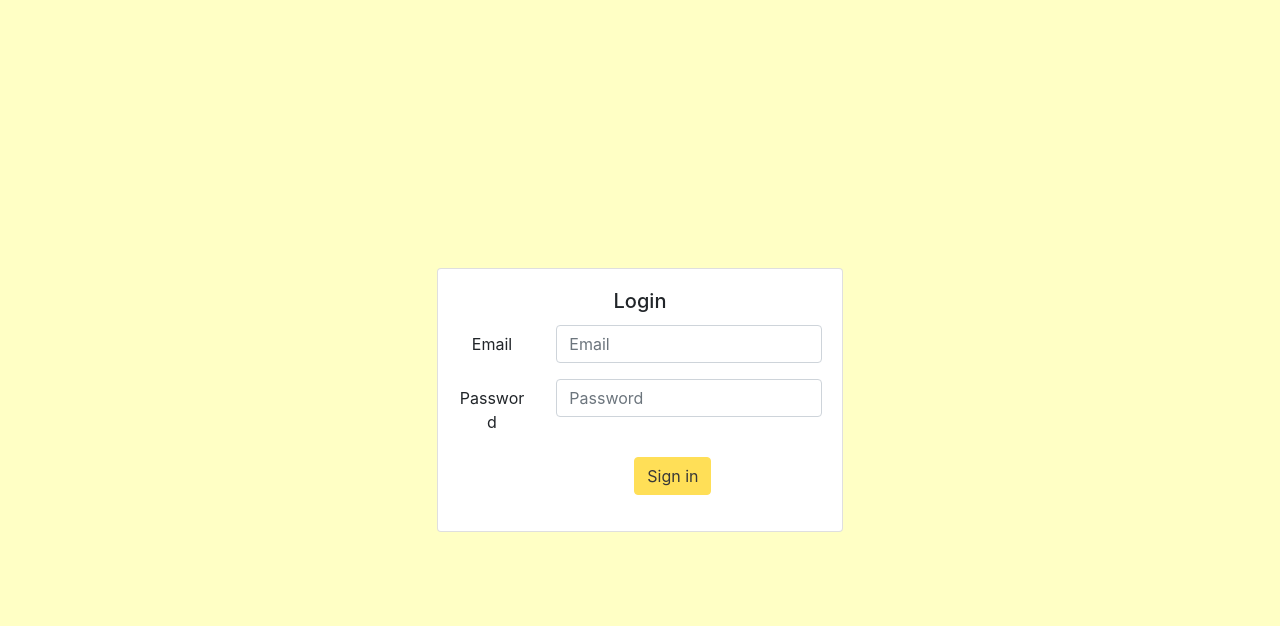
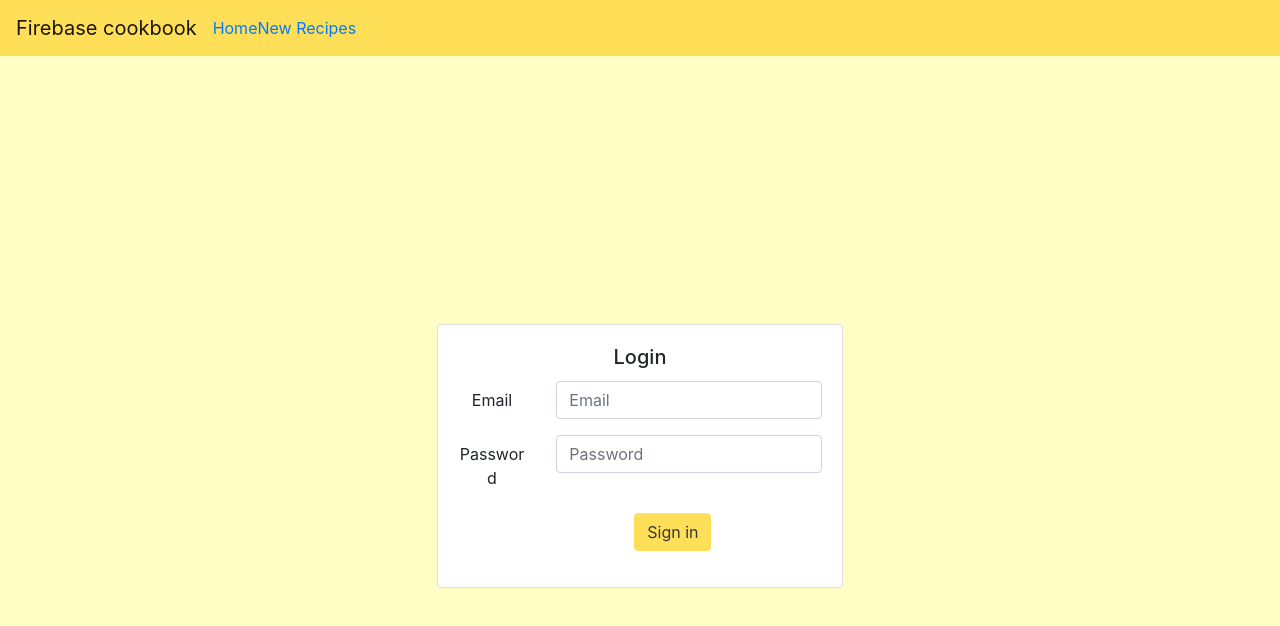
Before and after one commit to nicoleCamoro/firebase-cookbook, a React (Create React App) app: page / in a window 1280 px wide. Shown: the top 626 px of the page. Built offline with nearby package versions, Linux system fonts and the light colour scheme.

Commit message:
Add navbar

```diff
--- a/src/App.css
+++ b/src/App.css
@@ -50,3 +50,7 @@ body {
 .login-container {
   height: 100vh;
 }
+
+.app-nav {
+  background-color: #ffdf57 !important;
+}
--- a/src/routes.js
+++ b/src/routes.js
@@ -1,21 +1,36 @@
 import React, { Component } from "react";
 import { createBrowserHistory } from "history";
-import { BrowserRouter as Router, Switch, Route } from "react-router-dom";
+
+import { BrowserRouter as Router, Switch, Route, Link } from "react-router-dom";
+import { Navbar, Nav } from "react-bootstrap";
+
 import Login from "./component/Login";
+import Recipes from "./component/Recipes";
 
 class Routes extends Component {
   render() {
     return (
       <Router history={createBrowserHistory}>
+        <Navbar expand="md" className="app-nav">
+          <Navbar.Brand href="/recipes">Firebase cookbook</Navbar.Brand>
+          <Navbar.Toggle aria-controls="basic-navbar-nav" />
+          <Navbar.Collapse id="basic-navbar-nav">
+            <Nav className="mr-auto">
+              <Link to="/recipes">Home</Link>
+              <Link to="/new-recipe">New Recipes</Link>
+            </Nav>
+          </Navbar.Collapse>
+        </Navbar>
+
         <Switch>
-          <Route path="/">
+          <Route exact path="/">
             <Login />
           </Route>
-          <Route path="/recipes">
-            <Login />
+          <Route exact path="/recipes">
+            <Recipes />
           </Route>
-          <Route path="/recipes/:recipe_id">
-            <Login />
+          <Route exact path="/recipes/:recipe_id">
+            <Recipes />
           </Route>
         </Switch>
       </Router>
```
